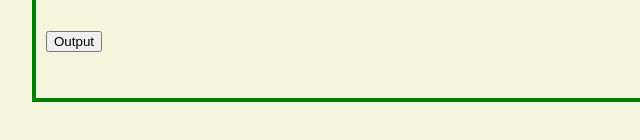
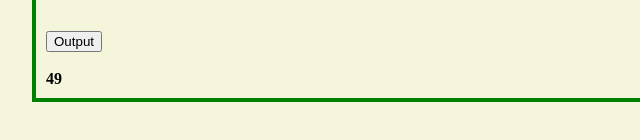
Before and after one commit to akonenkamp/project, a plain HTML site: page index.html in a window 1280 px wide. Both pictures are taken after a click on the input "Output". Shown: the part 282-422 px from the top of the page, 274-914 px from the left. Drawn offline with Linux system fonts and the light colour scheme.

Commit message:
assign number to workout

```diff
--- a/script.js
+++ b/script.js
@@ -1,19 +1,15 @@
 
 function changeText(){
-
-var userInputcolor = Array.prototype.slice.call(document.querySelectorAll(".move:checked")).map(function(el) {
-        return el.value;
+  var userInputcolor = Array.prototype.slice.call(
+    document.querySelectorAll(".move:checked")).map(function(el) {
+          return el.value;
     }).join(', ')
 
-document.getElementById('output2').innerHTML = userInputcolor;
-return false;
+  document.getElementById('output2').innerHTML = random() + " " + userInputcolor;
+  return false;
 }
 
 
-//function random {
-// var generateNumber =
-//     Math.floor(Math.random()*1001);
-//     document.getElementById('output2').innerHTML = generateNumber;
-//     return false;
-//
-//}
+function random () {
+ return Math.floor(Math.random()*100);
+}
```
Also changed, not shown: index.html (+1 -1 lines).
